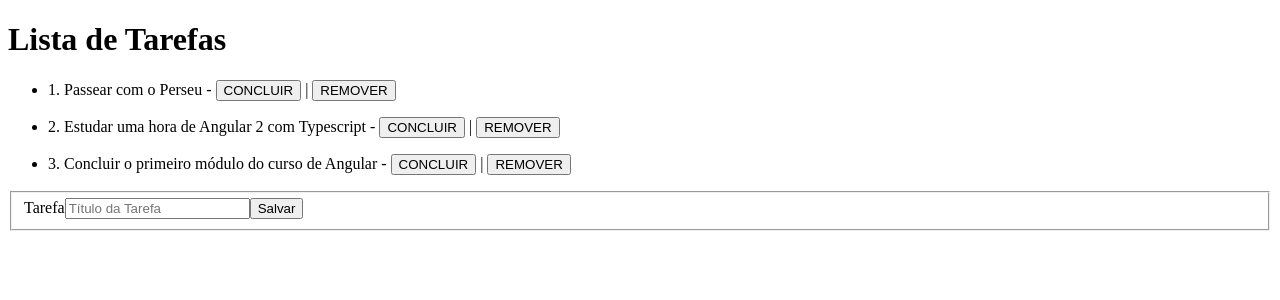
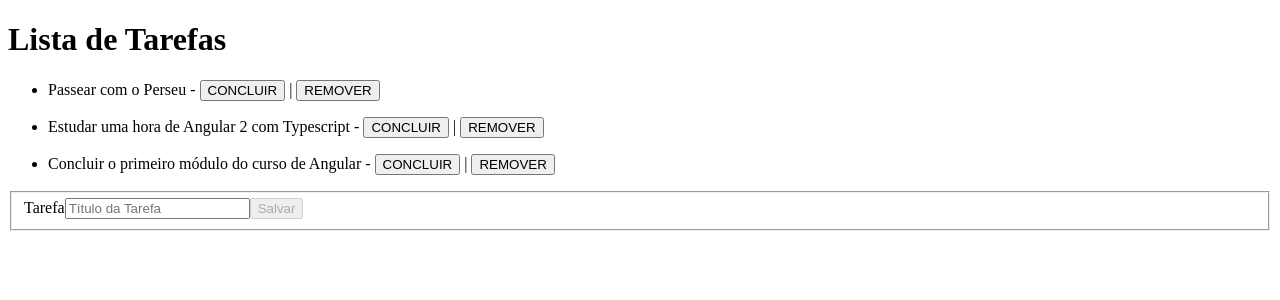
Before and after one commit to gabrielbugarelli/todo-app-angular, an Angular app: page / in a window 1280 px wide. Shown: the top 300 px of the page. Built offline with nearby package versions, Linux system fonts and the light colour scheme.

Commit message:
feat: method implementation to save task

```diff
--- a/src/app/app.component.html
+++ b/src/app/app.component.html
@@ -1,13 +1,12 @@
 <h1> {{ title }} </h1>
 
 <ul *ngFor="let task of todos">
-  <li> {{ task.id }}. {{ task.title }} -
+  <li>{{ task.title }} -
     <button *ngIf="!task.done" (click)="markAsDone(task)">CONCLUIR</button>
     <button *ngIf="task.done" (click)="markAsUndone(task)">REFAZER</button>
     | <button (click)="remove(task)">REMOVER</button>
   </li>
 </ul>
-
 
 <form [formGroup]="form">
   <fieldset>
@@ -18,6 +17,12 @@
       maxlength="60"
       formControlName="title"
     >
-    <button>Salvar</button>
+
+    <button
+      [disabled]="form.invalid"
+      (click)="add()"
+    >
+      Salvar
+    </button>
   </fieldset>
 </form>
--- a/src/app/app.component.ts
+++ b/src/app/app.component.ts
@@ -26,6 +26,14 @@ export class AppComponent {
     this.todos.push(new Todo(3, "Concluir o primeiro módulo do curso de Angular", false));
   }
 
+  add() {
+    const title = this.form.controls['title'].value;
+    const id = this.todos.length + Math.random();
+    this.todos.push(new Todo(id, title, false));
+
+    this.form.reset();
+  }
+
   remove(todo: Todo) {
     const index = this.todos.indexOf(todo);
 
```
